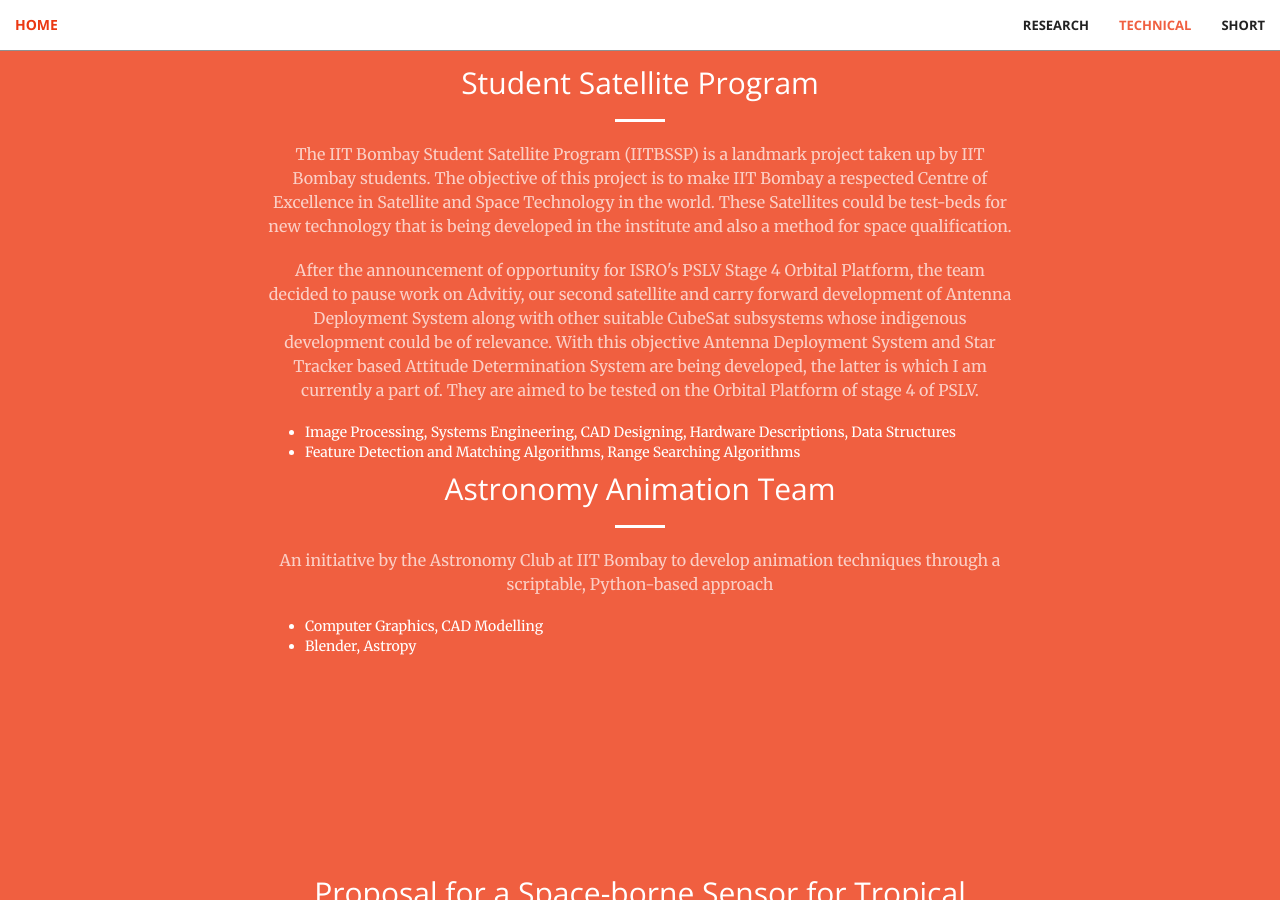
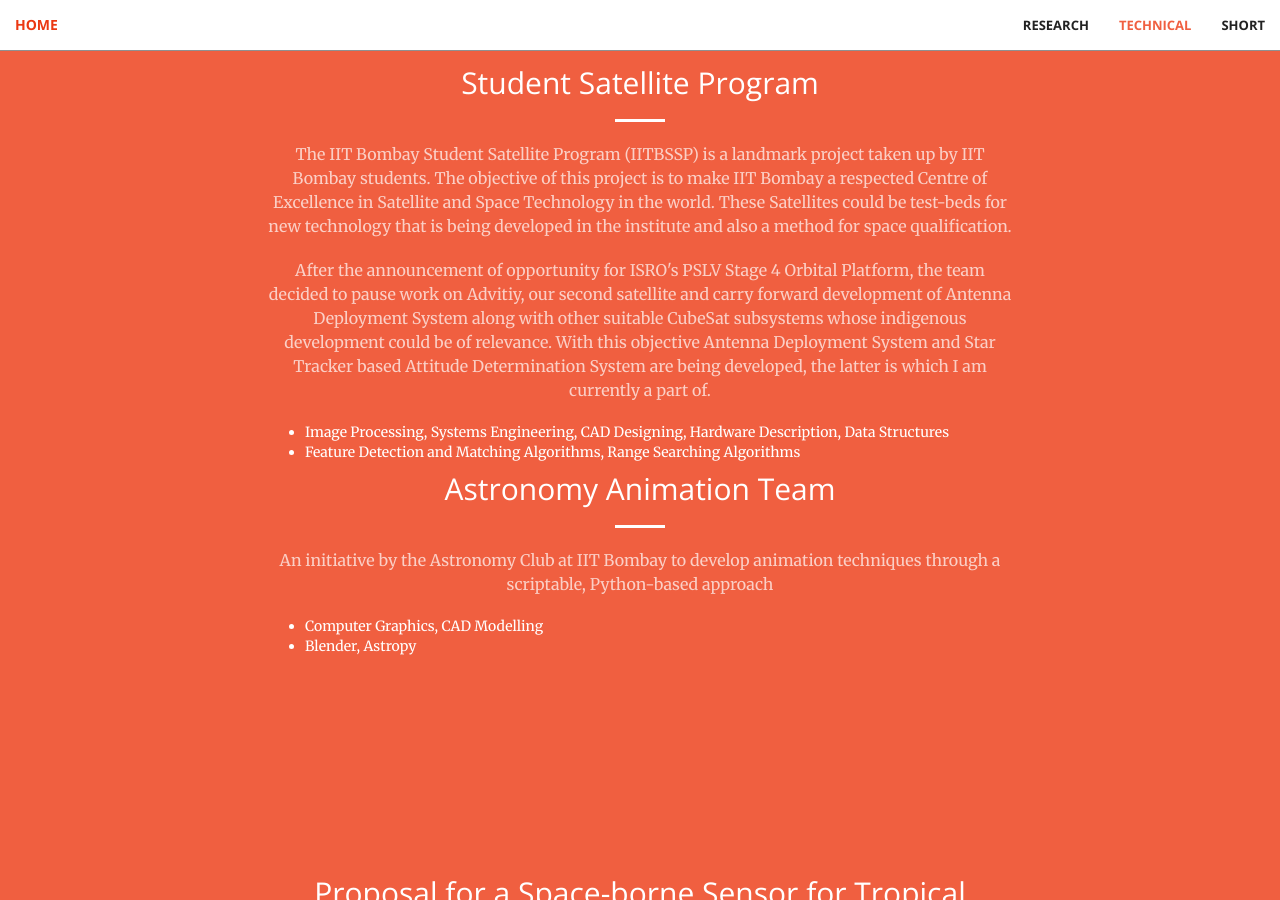
Before and after one commit to aravindbharathi/aravindbharathi.github.io, a Jekyll site: the page projects/index.html, which Jekyll copies as it is, in a window 1280 px wide and 900 px high, scrolled down 1498 px. Built offline with Jekyll 4.4.1, drawn with Linux system fonts in a browser that asks for light colours.

Commit message:
Update index.html

```diff
--- a/projects/index.html
+++ b/projects/index.html
@@ -172,13 +172,13 @@
                       After the announcement of opportunity for ISRO's PSLV Stage 4 Orbital Platform, the team decided to pause work on Advitiy, our second satellite
                       and carry forward development of Antenna Deployment System along with other suitable CubeSat subsystems whose indigenous development could be of relevance.
                       With this objective Antenna Deployment System and Star Tracker based Attitude Determination System are being developed, the latter is which I am currently a part of.
-                      They are aimed to be tested on the Orbital Platform of stage 4 of PSLV. </p>
-                  <!--p class="text-faded">
+                      <!--They are aimed to be tested on the Orbital Platform of stage 4 of PSLV. </p>
+                  <p class="text-faded">
                       The team is also working on the lunar mission called The Great Lunar Expedition for Everyone (GLEE), an initiative by the University of Colorado Boulder
                       The Ham Radio Club, IIT Bombay is also part of IITBSSP, which aims to maintain a functional ground station and encourage amateur radio activities in the institute.
                       It organises an annual Groundstation Workshop for engineering colleges around the country to encourage them to set up their own ground station.-->
                       <ul align = "left">
-                        <li>Image Processing, Systems Engineering, CAD Designing, Hardware Descriptions, Data Structures</li>
+                        <li>Image Processing, Systems Engineering, CAD Designing, Hardware Description, Data Structures</li>
                         <li>Feature Detection and Matching Algorithms, Range Searching Algorithms</li>
                       </ul>
                     <!--/p-->
```
